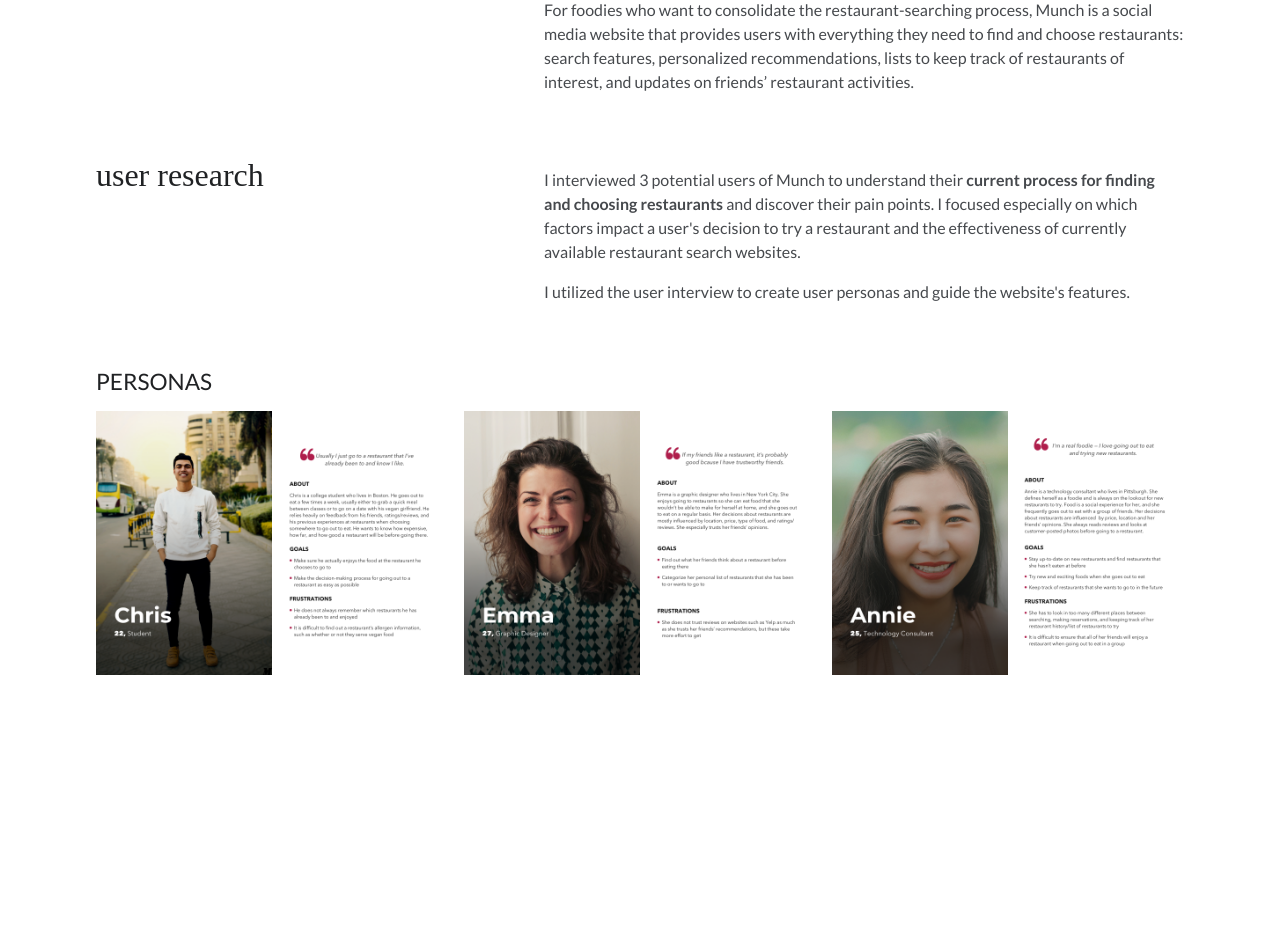
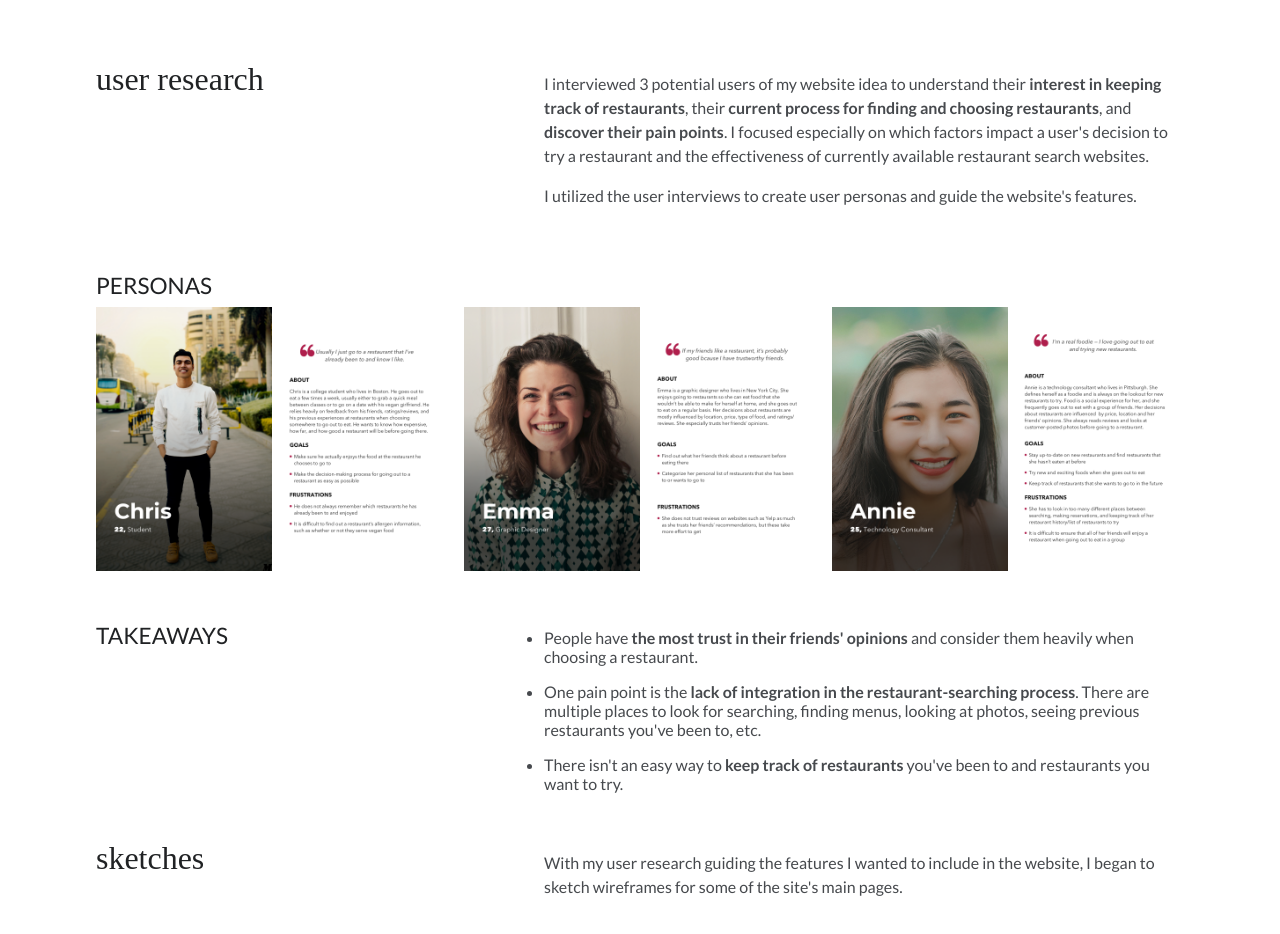
Before and after one commit to sarareich/sarareich.github.io, a React (Create React App) app: page /work/munch in a window 1280 px wide. Shown: the part 900-1834 px from the top of the page. Before the commit the page ends 1626 px from the top, so only its background shows below. Built offline with nearby package versions, Linux system fonts and the light colour scheme; a web font is replaced by a local one.

Commit message:
extract lightbox into its own component

```diff
--- a/src/components/MunchPage/MunchPage.js
+++ b/src/components/MunchPage/MunchPage.js
@@ -1,7 +1,8 @@
 import React from 'react';
-import Lightbox from 'react-image-lightbox';
+// import Lightbox from 'react-image-lightbox';
 import Hero from '../common/Hero/Hero';
 import ProjectInfo from '../common/ProjectInfo/ProjectInfo';
+import LightBox from '../common/Lightbox/Lightbox';
 import projectInfo from '../../constants/projectInfo';
 import Title from '../common/ProjectAssets/Title';
 import Subtitle from '../common/ProjectAssets/Subtitle';
@@ -22,27 +23,51 @@ class MunchPage extends React.Component {
   constructor() {
     super();
     this.state = {
-      personaLightboxIsOpen: false,
-      personaPhotoIndex: 0
+      lightboxIsOpen: false,
+      photoIndex: 0
     };
 
-    this.openPersonaLightbox = this.openPersonaLightbox.bind(this);
-    this.closePersonaLightbox = this.closePersonaLightbox.bind(this);
+    this.openLightbox = this.openLightbox.bind(this);
   }
 
-  openPersonaLightbox(index, event) {
+  openLightbox(index, event) {
     event.preventDefault();
     this.setState({
-      personaLightboxIsOpen: true,
-      personaPhotoIndex: index
+      lightboxIsOpen: true,
+      photoIndex: index
     });
   }
 
-  closePersonaLightbox() {
+  closeLightbox() {
     this.setState({
-      personaLightboxIsOpen: false,
-      personaPhotoIndex: 0
+      lightboxIsOpen: false,
+      photoIndex: 0
     });
+  }
+
+  nextLightboxImage(images) {
+    this.setState({
+      photoIndex: (this.state.photoIndex + 1) % images.length,
+    });
+  }
+
+  prevLightboxImage(images) {
+    this.setState({
+      photoIndex: (this.state.photoIndex + images.length - 1) % images.length,
+    });
+  }
+
+  renderImageRow(image, index, altText) {
+    return (
+      <div className="one-third" key={index}>
+        <img
+          src={image}
+          className="project-image__small zoom"
+          alt={altText}
+          onClick={(event) => this.openLightbox(index, event)}
+        />
+      </div>
+    );
   }
 
   renderHero() {
@@ -75,13 +100,8 @@ class MunchPage extends React.Component {
           <p className="description-text">
             In my Interaction Design 1 – Responsive course, we were tasked with creating a website that
             could be used to keep track of something. After a few rounds of ideation, I decided that I wanted
-            to make a website that could be used to keep track of restaurants. I named my project Munch.
-          </p>
-          <p className="description-text">
-            For foodies who want to consolidate the restaurant-searching process, Munch is a social
-            media website that provides users with everything they need to find and choose restaurants:
-            search features, personalized recommendations, lists to keep track of restaurants of interest,
-            and updates on friends’ restaurant activities.
+            to make a website that could be used to keep track of restaurants that users had been to or wanted
+            to go to, and to find new restaurants.
           </p>
         </div>
       </div>
@@ -89,7 +109,7 @@ class MunchPage extends React.Component {
   }
 
   renderUserResearch() {
-    const { personaPhotoIndex, personaLightboxIsOpen } = this.state;
+    const { photoIndex, lightboxIsOpen } = this.state;
     return (
       <div className="user-research">
         <div className="portfolio-content description">
@@ -98,54 +118,77 @@ class MunchPage extends React.Component {
           />
           <div className="two-thirds">
             <p className="description-text">
-              I interviewed 3 potential users of Munch to understand their <strong>current process for
-              finding and choosing restaurants</strong> and discover their pain points. I focused especially on
+              I interviewed 3 potential users of my website idea to understand their <strong>interest in
+              keeping track of restaurants</strong>, their <strong>current process for finding and choosing
+              restaurants</strong>, and <strong>discover their pain points</strong>. I focused especially on
               which factors impact a user{`'`}s decision to try a restaurant and the effectiveness of
               currently available restaurant search websites.
             </p>
             <p className="description-text">
-              I utilized the user interview to create user personas and guide the website{`'`}s features.
+              I utilized the user interviews to create user personas and guide the website{`'`}s features.
             </p>
           </div>
         </div>
-        <div className="personas portfolio-content">
+        <div className="personas">
           <div className="full-width">
             <Subtitle
               subtitle="Personas"
             />
           </div>
-          {
-            personaImages.map((image, index) => {
-              return (
-                <div className="one-third" key={index}>
-                  <img
-                    src={image}
-                    className="project-image__small zoom"
-                    alt="Persona"
-                    onClick={(event) => this.openPersonaLightbox(index, event)}
-                  />
-                </div>
-              );
-            })
-          }
-          {personaLightboxIsOpen && (
-            <Lightbox
-              mainSrc={personaImages[personaPhotoIndex]}
-              nextSrc={personaImages[(personaPhotoIndex + 1) % personaImages.length]}
-              prevSrc={personaImages[(personaPhotoIndex + personaImages.length - 1) % personaImages.length]}
-              onCloseRequest={this.closePersonaLightbox}
-              onMovePrevRequest={() =>
-                this.setState({
-                  personaPhotoIndex: (personaPhotoIndex + personaImages.length - 1) % personaImages.length,
-                })
-              }
-              onMoveNextRequest={() =>
-                this.setState({
-                  personaPhotoIndex: (personaPhotoIndex + 1) % personaImages.length,
-                })
-              }
+          <div className="portfolio-content three-columns">
+            {
+              personaImages.map((image, index) => this.renderImageRow(image, index, "Persona"))
+            }
+          </div>
+          <LightBox
+            images={personaImages}
+            isOpen={lightboxIsOpen}
+            onClose={this.closeLightbox.bind(this)}
+            nextImage={this.nextLightboxImage.bind(this, personaImages)}
+            prevImage={this.prevLightboxImage.bind(this, personaImages)}
+            photoIndex={photoIndex}
+          />
+        </div>
+        <div className="portfolio-content description">
+          <div className="one-third">
+            <Subtitle
+              subtitle="Takeaways"
             />
-          )}
+          </div>
+          <div className="two-thirds">
+            <ul>
+              <li className="bullet-list">People have <strong>the most trust in their friends{`'`} opinions </strong>
+                and consider them heavily when choosing a restaurant.
+              </li>
+              <li className="bullet-list">One pain point is the <strong>lack of integration in the restaurant-searching process</strong>.
+                There are multiple places to look for searching, finding menus, looking at photos,
+                seeing previous restaurants you{`'`}ve been to, etc.
+              </li>
+              <li className="bullet-list"> There isn{`'`}t an easy way to <strong>keep track of restaurants </strong>
+                you{`'`}ve been to and restaurants you want to try.
+              </li>
+            </ul>
+          </div>
+        </div>
+      </div>
+    );
+  }
+
+  renderSketches() {
+    return (
+      <div className="sketches">
+        <div className="portfolio-content description">
+          <Title
+            title="Sketches"
+          />
+          <div className="two-thirds">
+            <p className="description-text">
+              With my user research guiding the features I wanted to include in the website,
+              I began to sketch wireframes for some of the site{`'`}s main pages.
+            </p>
+          </div>
+        </div>
+        <div className="portfolio-content">
         </div>
       </div>
     );
@@ -173,6 +216,7 @@ class MunchPage extends React.Component {
           {this.renderProjectInfo()}
           {this.renderBackground()}
           {this.renderUserResearch()}
+          {this.renderSketches()}
         </div>
       </div>
     );
--- /dev/null
+++ b/src/components/common/Lightbox/Lightbox.js
@@ -0,0 +1,35 @@
+import React from 'react';
+import PropTypes from 'prop-types';
+import Lightbox from 'react-image-lightbox';
+
+class LightBox extends React.Component {
+  render() {
+    // const { photoIndex, lightboxIsOpen } = this.state;
+    const { images, isOpen, onClose, prevImage, nextImage, photoIndex } = this.props;
+    return (
+      <div>
+        {isOpen && (
+          <Lightbox
+            mainSrc={images[photoIndex]}
+            nextSrc={images[(photoIndex + 1) % images.length]}
+            prevSrc={images[(photoIndex + images.length - 1) % images.length]}
+            onCloseRequest={onClose}
+            onMovePrevRequest={prevImage}
+            onMoveNextRequest={nextImage}
+          />
+        )}
+      </div>
+    );
+  }
+}
+
+LightBox.propTypes = {
+  images: PropTypes.array.isRequired,
+  isOpen: PropTypes.bool.isRequired,
+  onClose: PropTypes.func.isRequired,
+  nextImage: PropTypes.func.isRequired,
+  prevImage: PropTypes.func.isRequired,
+  photoIndex: PropTypes.number.isRequired
+};
+
+export default LightBox;
--- a/src/styles/styles.scss
+++ b/src/styles/styles.scss
@@ -39,6 +39,7 @@ body {
 
 .heading-3 {
   font-size: 1.414rem;
+  margin-bottom: 0.5rem;
   text-transform: uppercase;
 }
 
@@ -65,6 +66,12 @@ body {
 
   .description-text {
     line-height: 1.5rem;
+    margin-bottom: 1rem;
+  }
+}
+
+.bullet-list {
+  &:not(:last-child) {
     margin-bottom: 1rem;
   }
 }
@@ -102,6 +109,12 @@ body {
   .two-thirds {
     margin-left: 1rem;
   }
+
+  .three-columns {
+    .one-third:last-child {
+      grid-column: 3 / 9;
+    }
+  }
 }
 
 @include bp(tab-portrait) {
@@ -113,7 +126,6 @@ body {
 }
 
 //LIGHTBOX
-
 .ril__navButtons, .ril__builtinButton {
   &:focus {
     outline: none;
```
